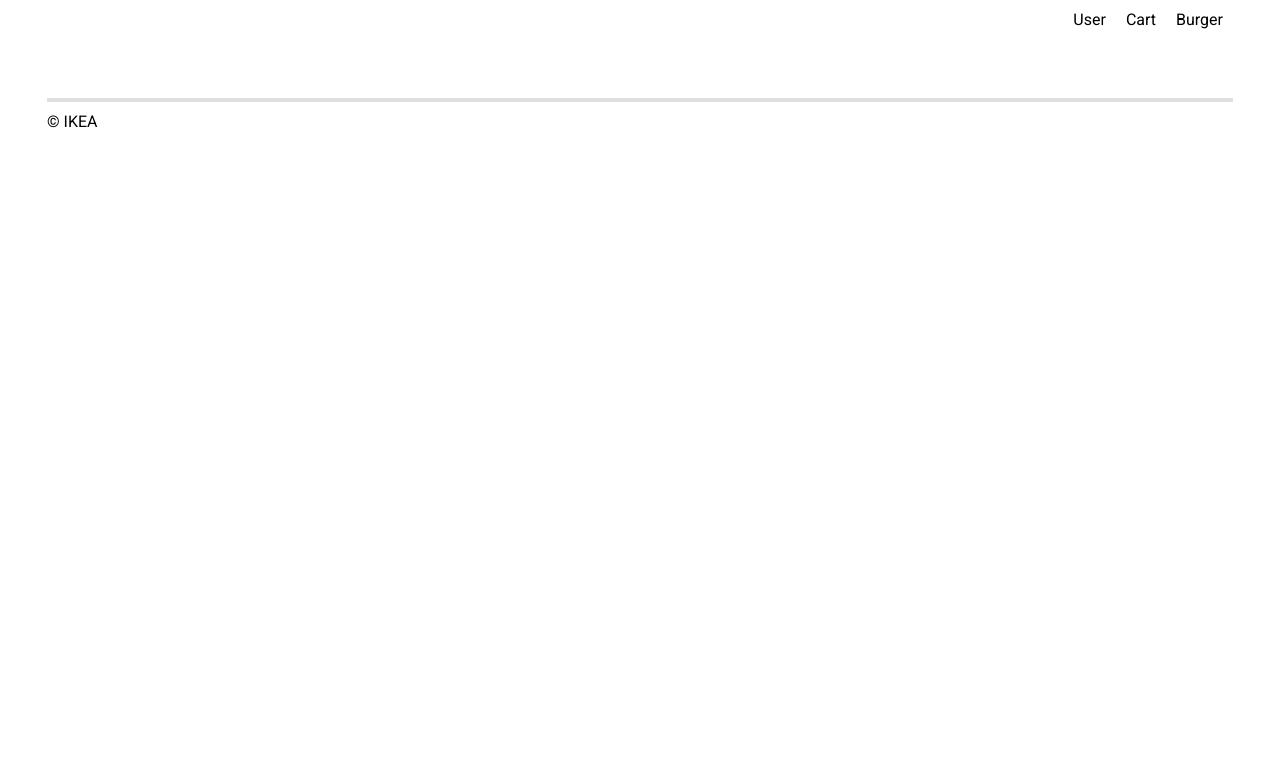
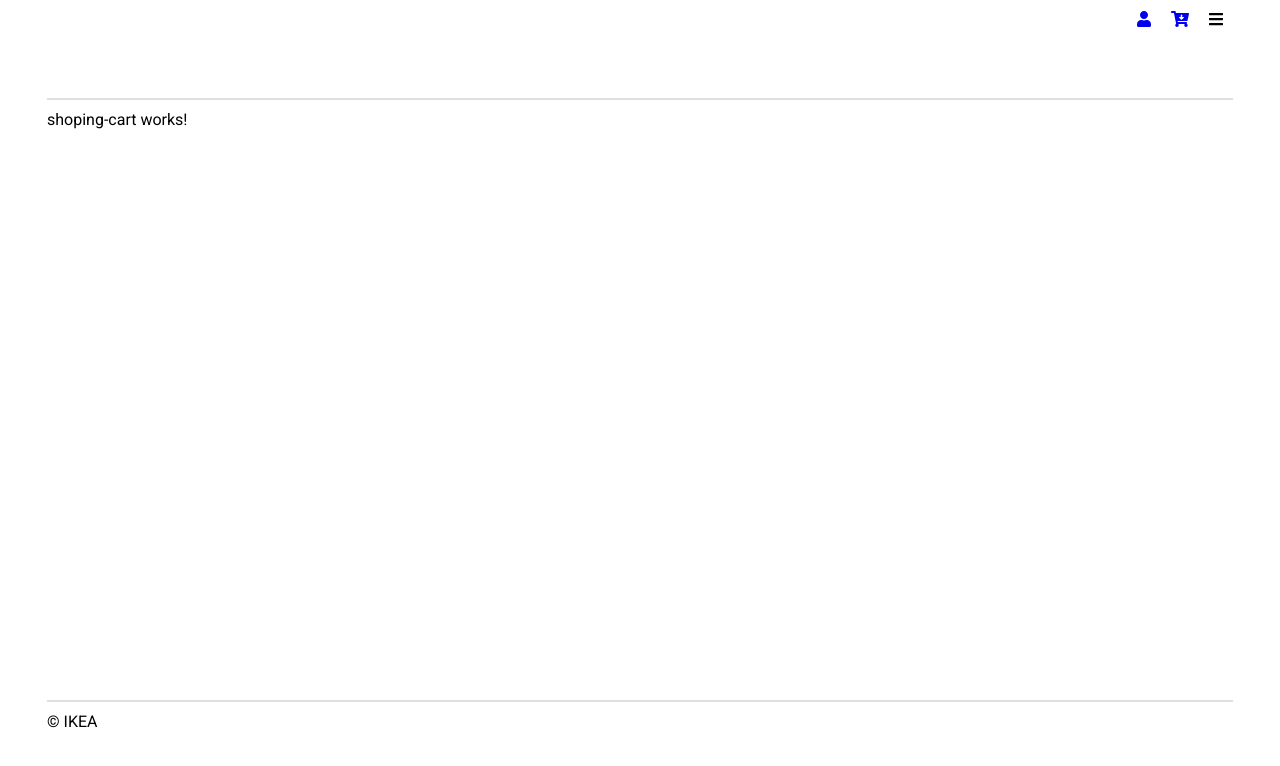
Before and after one commit to Dmitruk89/exadel-app, an Angular app: page /shoping-cart in a window 1280 px wide. Before the commit this address led to /. Shown: the top 766 px of the page. Built offline with nearby package versions, Linux system fonts and the light colour scheme.

Commit message:
feat: add font awesome library to the project

```diff
--- a/package.json
+++ b/package.json
@@ -19,6 +19,9 @@
     "@angular/platform-browser": "~13.1.0",
     "@angular/platform-browser-dynamic": "~13.1.0",
     "@angular/router": "~13.1.0",
+    "@fortawesome/angular-fontawesome": "^0.10.1",
+    "@fortawesome/fontawesome-svg-core": "~1.2.36",
+    "@fortawesome/free-solid-svg-icons": "^5.15.4",
     "eslint-config-airbnb-base": "^15.0.0",
     "eslint-config-airbnb-typescript": "^16.1.0",
     "eslint-config-prettier": "^8.3.0",
--- a/src/app/app-routing.module.ts
+++ b/src/app/app-routing.module.ts
@@ -2,6 +2,7 @@ import { HomeComponent } from './pages/home/home.component';
 import { ProductsComponent } from './pages/products/products.component';
 import { UserPageComponent } from './pages/user-page/user-page.component';
 import { ContactsComponent } from './pages/contacts/contacts.component';
+import { ShoppingCartComponent } from './pages/shopping-cart/shopping-cart.component';
 import { NgModule } from '@angular/core';
 import { RouterModule, Routes } from '@angular/router';
 
@@ -11,6 +12,7 @@ const routes: Routes = [
   { path: 'products', component: ProductsComponent },
   { path: 'user-page', component: UserPageComponent },
   { path: 'contacts', component: ContactsComponent },
+  { path: 'shoping-cart', component: ShoppingCartComponent },
 ];
 
 @NgModule({
--- a/src/app/app.component.ts
+++ b/src/app/app.component.ts
@@ -1,5 +1,4 @@
 import { Component } from '@angular/core';
-
 @Component({
   selector: 'app-root',
   templateUrl: './app.component.html',
--- a/src/app/app.module.ts
+++ b/src/app/app.module.ts
@@ -10,6 +10,9 @@ import { UserPageComponent } from './pages/user-page/user-page.component';
 import { ContactsComponent } from './pages/contacts/contacts.component';
 import { HomeComponent } from './pages/home/home.component';
 import { NavigationComponent } from './components/navigation/navigation.component';
+import { faTimes } from '@fortawesome/free-solid-svg-icons';
+import { FontAwesomeModule, FaIconLibrary } from '@fortawesome/angular-fontawesome';
+import { ShoppingCartComponent } from './pages/shopping-cart/shopping-cart.component';
 
 @NgModule({
   declarations: [
@@ -21,9 +24,15 @@ import { NavigationComponent } from './components/navigation/navigation.componen
     ContactsComponent,
     HomeComponent,
     NavigationComponent,
+    ShoppingCartComponent,
   ],
-  imports: [BrowserModule, AppRoutingModule],
+  imports: [BrowserModule, AppRoutingModule, FontAwesomeModule],
   providers: [],
   bootstrap: [AppComponent],
 })
-export class AppModule {}
+export class AppModule {
+  constructor(library: FaIconLibrary) {
+    // Add an icon to the library for convenient access in other components
+    library.addIcons(faTimes);
+  }
+}
--- a/src/app/components/navigation/navigation.component.html
+++ b/src/app/components/navigation/navigation.component.html
@@ -1,8 +1,8 @@
 <nav>
   <ul [ngClass]="{'visible': isNavShown}" class="navigation">
-    <li (click)="toggleNav()" routerLink="/home" class="navigation__item">Home</li>
-    <li (click)="toggleNav()" routerLink="/products" class="navigation__item">Products</li>
-    <li (click)="toggleNav()" routerLink="/user-page" class="navigation__item">User page</li>
-    <li (click)="toggleNav()" routerLink="/contacts" class="navigation__item">Contacts</li>
+    <li (click)="closeNav()" routerLink="/home" class="navigation__item">Home</li>
+    <li (click)="closeNav()" routerLink="/products" class="navigation__item">Products</li>
+    <li (click)="closeNav()" routerLink="/user-page" class="navigation__item">User page</li>
+    <li (click)="closeNav()" routerLink="/contacts" class="navigation__item">Contacts</li>
   </ul>
 </nav>
--- a/src/app/components/navigation/navigation.component.ts
+++ b/src/app/components/navigation/navigation.component.ts
@@ -16,7 +16,7 @@ export class NavigationComponent implements OnInit {
     });
   }
 
-  toggleNav(): void {
+  closeNav(): void {
     this.navigationService.isNavigationShown.next(false);
   }
 }
--- a/src/app/components/top-bar/top-bar.component.html
+++ b/src/app/components/top-bar/top-bar.component.html
@@ -3,9 +3,12 @@
     <div class="header_container">
       <app-navigation></app-navigation>
       <div class="icon-container">
-        <a class="burger-button">User</a>
-        <a class="burger-button">Cart</a>
-        <a class="burger-button" (click)="toggleNavigation()">Burger</a>
+        <a class="burger-button" (click)="closeNavigation()" routerLink="/user-page"><fa-icon [icon]="faUser"></fa-icon></a>
+        <a class="burger-button" (click)="closeNavigation()" routerLink="/shoping-cart"><fa-icon [icon]="faCartArrowDown"></fa-icon></a>
+        <a class="burger-button" (click)="toggleNavigation()">
+          <fa-icon *ngIf="!isNavShown" [icon]="faBars"></fa-icon>
+          <fa-icon *ngIf="isNavShown" [icon]="['fas', 'times']"></fa-icon>
+        </a>
       </div>
     </div>
   </div>
--- a/src/app/components/top-bar/top-bar.component.ts
+++ b/src/app/components/top-bar/top-bar.component.ts
@@ -1,6 +1,6 @@
 import { Component, OnInit } from '@angular/core';
 import { NavigationService } from 'src/app/services/navigation.service';
-
+import { faCartArrowDown, faBars, faUser } from '@fortawesome/free-solid-svg-icons';
 @Component({
   selector: 'app-top-bar',
   templateUrl: './top-bar.component.html',
@@ -9,6 +9,9 @@ import { NavigationService } from 'src/app/services/navigation.service';
 export class TopBarComponent implements OnInit {
   constructor(private navigationService: NavigationService) {}
   isNavShown = false;
+  faCartArrowDown = faCartArrowDown;
+  faBars = faBars;
+  faUser = faUser;
 
   ngOnInit(): void {
     this.navigationService.isNavigationShown.subscribe((data: boolean) => {
@@ -16,6 +19,12 @@ export class TopBarComponent implements OnInit {
     });
   }
 
+  closeNavigation(): void {
+    if (this.isNavShown) {
+      this.navigationService.isNavigationShown.next(false);
+    }
+  }
+
   toggleNavigation(): void {
     this.navigationService.isNavigationShown.next(!this.isNavShown);
   }
--- /dev/null
+++ b/src/app/pages/shopping-cart/shopping-cart.component.html
@@ -0,0 +1,5 @@
+<main class="page">
+    <div class="wrapper">
+      shoping-cart works!
+    </div>
+  </main>
--- /dev/null
+++ b/src/app/pages/shopping-cart/shopping-cart.component.ts
@@ -0,0 +1,15 @@
+import { Component, OnInit } from '@angular/core';
+
+@Component({
+  selector: 'app-shopping-cart',
+  templateUrl: './shopping-cart.component.html',
+  styleUrls: ['./shopping-cart.component.scss']
+})
+export class ShoppingCartComponent implements OnInit {
+
+  constructor() { }
+
+  ngOnInit(): void {
+  }
+
+}
--- a/src/styles.scss
+++ b/src/styles.scss
@@ -1,4 +1,5 @@
 $alt-color: #dfdfdf;
+$font-color: #000000;
 
 * {
   margin: 0;
@@ -14,6 +15,12 @@ li {
   list-style: none;
 }
 
+a {
+  &:visited {
+    color: $font-color;
+  }
+}
+
 .wrapper {
   width: 95%;
   height: 100%;
```
Also changed, not shown: src/app/pages/shopping-cart/shopping-cart.component.scss (added), 2 other files (tests, documents, lock files or other folders).
